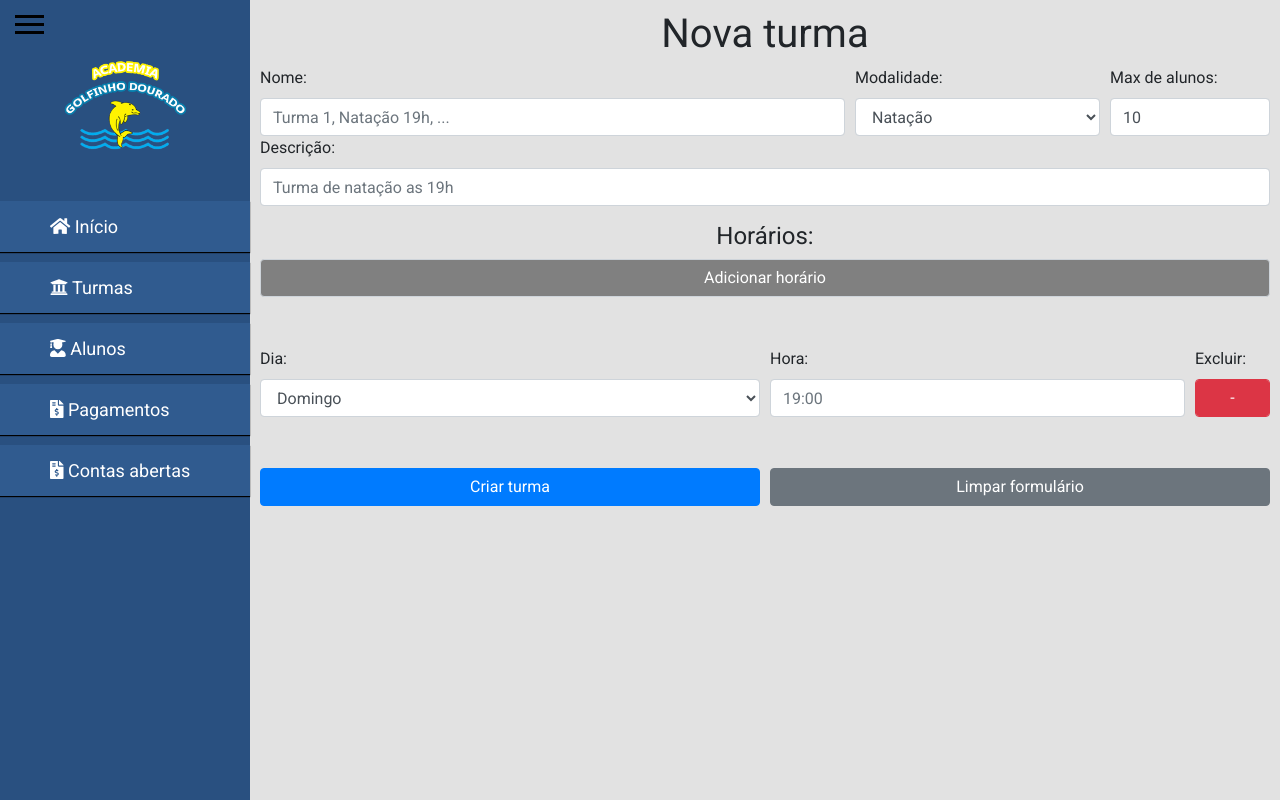
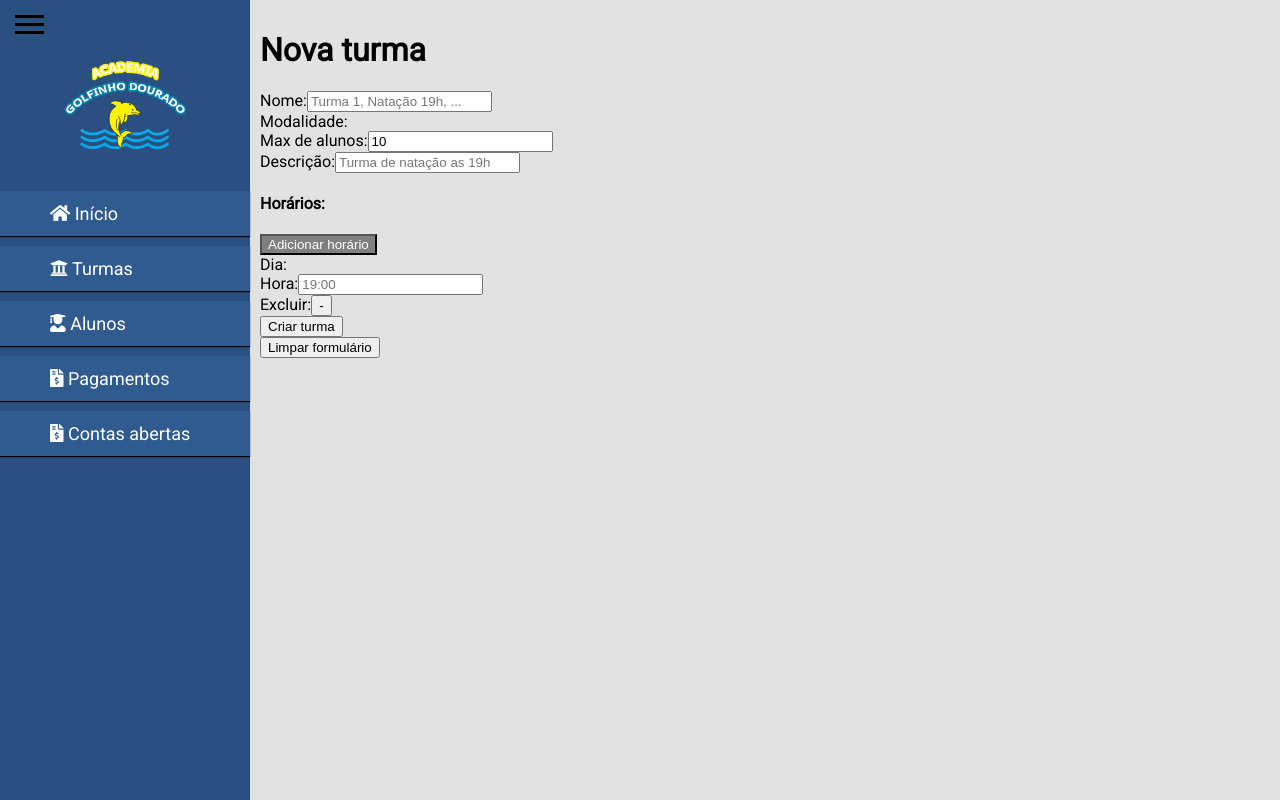
Before and after one commit to arantesxyz/AcademiaApp, a React (Create React App) app in the folder frontend/: page /turmas/criar in a window 1280 px wide. Built offline with nearby package versions, Linux system fonts and the light colour scheme.

Commit message:
Add files via upload

```diff
--- a/frontend/package.json
+++ b/frontend/package.json
@@ -6,13 +6,10 @@
     "@fortawesome/fontawesome-svg-core": "^1.2.25",
     "@fortawesome/free-solid-svg-icons": "^5.11.2",
     "@fortawesome/react-fontawesome": "^0.1.6",
-    "bootstrap": "^4.3.1",
-    "node-sass": "^4.13.0",
     "react": "^16.10.2",
     "react-dom": "^16.10.2",
     "react-router-dom": "^5.1.2",
     "react-scripts": "1.1.5",
-    "reactstrap": "^8.0.1",
     "save": "^2.4.0"
   },
   "scripts": {
--- a/frontend/src/App.css
+++ b/frontend/src/App.css
@@ -22,7 +22,7 @@
     }
 }
 
-.nospacing {
+.nospacing, body {
     padding: 0 !important;
     margin: 0 !important;
 }
--- a/frontend/src/components/RegisterClass/RegisterClass.js
+++ b/frontend/src/components/RegisterClass/RegisterClass.js
@@ -1,7 +1,6 @@
 import React, { Component } from "react";
 import "./RegisterClass.css";
 
-import { Button, Form, FormGroup, Label, Input, Alert } from "reactstrap";
 
 export class RegisterClass extends Component {
     state = {
@@ -70,12 +69,11 @@ export class RegisterClass extends Component {
         return (
             <div className="registerClass">
                 <h1 className="text-center">Nova turma</h1>
-                <Form>
-                    <FormGroup>
-                        <div className="form-row">
-                            <div className="col-md-7">
-                                <Label for="name">Nome:</Label>
-                                <Input
+                <form>
+                        <div className="">
+                            <div className="">
+                                <label for="name">Nome:</label>
+                                <input
                                     id="name"
                                     type="text"
                                     value={this.state.model.name}
@@ -83,9 +81,10 @@ export class RegisterClass extends Component {
                                     onChange={(e) => this.setValue(e, "name")}
                                 />
                             </div>
-                            <div className="col-md-3">
-                                <Label for="modality">Modalidade:</Label>
-                                <Input
+                            <div className="">
+                                <label for="modality">Modalidade:</label>
+                             {/* SELECT BOX HERE
+                                <input
                                     id="modality"
                                     type="select"
                                     value={this.state.model.modality}
@@ -95,13 +94,13 @@ export class RegisterClass extends Component {
                                 >
                                     <option>Natação</option>
                                     <option>Hidroginástica</option>
-                                </Input>
+                                </input> */}
                             </div>
-                            <div className="col-md-2">
-                                <Label for="maxNumOfStudents">
+                            <div className="">
+                                <label for="maxNumOfStudents">
                                     Max de alunos:
-                                </Label>
-                                <Input
+                                </label>
+                                <input
                                     id="maxNumOfStudents"
                                     type="number"
                                     value={this.state.model.maxNumOfStudents}
@@ -111,10 +110,10 @@ export class RegisterClass extends Component {
                                 />
                             </div>
                         </div>
-                        <div className="form-row">
-                            <div className="col-md-12">
-                                <Label for="description">Descrição:</Label>
-                                <Input
+                        <div className="">
+                            <div className="">
+                                <label for="description">Descrição:</label>
+                                <input
                                     id="description"
                                     type="text"
                                     value={this.state.model.description}
@@ -125,18 +124,16 @@ export class RegisterClass extends Component {
                                 />
                             </div>
                         </div>
-                    </FormGroup>
 
                     {/* Times div */}
-                    <div className="times-div">
-                        <h4 className="text-center">Horários:</h4>
-                        <Input
+                    <div className="">
+                        <h4 className="">Horários:</h4>
+                        <input
                             id="btn-plus"
                             type="button"
                             value="Adicionar horário"
                             onClick={this.addTime}
                         />
-                        <FormGroup id="timeForm" className="time-box">
                             {this.state.model.times.map((item) => (
                                 <Times
                                     key={item.id}
@@ -145,32 +142,31 @@ export class RegisterClass extends Component {
                                     removeTime={this.removeTime}
                                 ></Times>
                             ))}
-                        </FormGroup>
                     </div>
                     {/* End times div */}
 
                     {/* Buttons */}
-                    <div className="form-row">
-                        <div className="col-md-6">
-                            <Button color="primary" block onClick={this.create}>
+                    <div className="">
+                        <div className="">
+                            <button color="primary" block onClick={this.create}>
                                 {" "}
                                 Criar turma{" "}
-                            </Button>
+                            </button>
                         </div>
 
-                        <div className="col-md-6">
-                            <Button
+                        <div className="">
+                            <button
                                 color="secondary"
                                 block
                                 onClick={this.cleanForm}
                             >
                                 {" "}
                                 Limpar formulário{" "}
-                            </Button>
+                            </button>
                         </div>
                     </div>
                     {/* End Buttons */}
-                </Form>
+                </form>
             </div>
         );
     }
@@ -199,10 +195,11 @@ class Times extends Component {
     render() {
         return (
             <div className="App">
-                <div className="form-row">
-                    <div className="col-md-6">
-                        <Label for="weekDay">Dia:</Label>
-                        <Input
+                <div className="">
+                    <div className="">
+                        <label for="weekDay">Dia:</label>
+                        {/* SELECT BOX HERE
+                        <input
                             id="weekDay"
                             type="select"
                             value={this.state.weekDay}
@@ -215,11 +212,11 @@ class Times extends Component {
                             <option>Quinta-feira</option>
                             <option>Sexta-feira</option>
                             <option>Sabado</option>
-                        </Input>
+                        </input> */}
                     </div>
-                    <div className="col-md-5">
-                        <Label for="hour">Hora:</Label>
-                        <Input
+                    <div className="">
+                        <label for="hour">Hora:</label>
+                        <input
                             id="hour"
                             type="text"
                             value={this.state.hour}
@@ -227,9 +224,9 @@ class Times extends Component {
                             onChange={(e) => this.setValue(e, "hour")}
                         />
                     </div>
-                    <div className="col-md-1">
-                        <Label for="hour">Excluir:</Label>
-                        <Input
+                    <div className="">
+                        <label for="hour">Excluir:</label>
+                        <input
                             className="btn-danger"
                             type="button"
                             value="-"
--- a/frontend/src/components/RegisterStudent/RegisterStudent.js
+++ b/frontend/src/components/RegisterStudent/RegisterStudent.js
@@ -1,7 +1,6 @@
 import React, { Component } from "react";
 import "./RegisterStudent.css";
 
-import { Button, Form, FormGroup, Label, Input, Alert } from "reactstrap";
 
 export class RegisterStudent extends Component {
     state = {
@@ -17,13 +16,12 @@ export class RegisterStudent extends Component {
     render() {
         return (
             <div className="registerStudent">
-                <h1 className="text-center">Novo aluno</h1>
-                <Form>
-                    <FormGroup>
-                        <div className="form-row">
-                            <div className="col-md-9">
-                                <Label for="name">Nome:</Label>
-                                <Input
+                <h1 className="">Novo aluno</h1>
+                <form>
+                        <div className="">
+                            <div className="">
+                                <label for="name">Nome:</label>
+                                <input
                                     id="name"
                                     type="text"
                                     value={this.state.model.name}
@@ -31,9 +29,9 @@ export class RegisterStudent extends Component {
                                     onChange={(e) => this.setValue(e, "name")}
                                 />
                             </div>
-                            <div className="col-md-3">
-                                <Label for="instagram">Instagram:</Label>
-                                <Input
+                            <div className="">
+                                <label for="instagram">Instagram:</label>
+                                <input
                                     id="instagram"
                                     type="text"
                                     value={this.state.model.instagram}
@@ -44,13 +42,11 @@ export class RegisterStudent extends Component {
                                 />
                             </div>
                         </div>
-                    </FormGroup>
 
-                    <FormGroup>
-                        <div className="form-row">
-                            <div className="col-md-3">
-                                <Label for="phone">Telefone:</Label>
-                                <Input
+                        <div className="">
+                            <div className="">
+                                <label for="phone">Telefone:</label>
+                                <input
                                     id="phone"
                                     type="text"
                                     value={this.state.model.phone}
@@ -58,9 +54,9 @@ export class RegisterStudent extends Component {
                                     onChange={(e) => this.setValue(e, "phone")}
                                 />
                             </div>
-                            <div className="col-md-5">
-                                <Label for="email">Email:</Label>
-                                <Input
+                            <div className="">
+                                <label for="email">Email:</label>
+                                <input
                                     id="email"
                                     type="email"
                                     value={this.state.model.email}
@@ -68,11 +64,11 @@ export class RegisterStudent extends Component {
                                     onChange={(e) => this.setValue(e, "email")}
                                 />
                             </div>
-                            <div className="col-md-4">
-                                <Label for="birthday">
+                            <div className="">
+                                <label for="birthday">
                                     Data de Nascimento:
-                                </Label>
-                                <Input
+                                </label>
+                                <input
                                     id="birthday"
                                     type="date"
                                     value={this.state.model.email}
@@ -83,11 +79,10 @@ export class RegisterStudent extends Component {
                                 />
                             </div>
                         </div>
-                    </FormGroup>
-                    <FormGroup>
-                        <div className="form-row">
-                            <Label for="address">Endereço:</Label>
-                            <Input
+
+                        <div className="">
+                            <label for="address">Endereço:</label>
+                            <input
                                 id="address"
                                 type="text"
                                 value={this.state.model.address}
@@ -95,30 +90,30 @@ export class RegisterStudent extends Component {
                                 onChange={(e) => this.setValue(e, "address")}
                             />
                         </div>
-                    </FormGroup>
+
 
                     {/* Buttons */}
-                    <div className="form-row">
-                        <div className="col-md-6">
-                            <Button color="primary" block onClick={this.create}>
+                    <div className="">
+                        <div className="">
+                            <button color="primary" block onClick={this.create}>
                                 {" "}
                                 Gravar{" "}
-                            </Button>
+                            </button>
                         </div>
 
-                        <div className="col-md-6">
-                            <Button
+                        <div className="">
+                            <button
                                 color="secondary"
                                 block
                                 onClick={this.create}
                             >
                                 {" "}
                                 Limpar formulário{" "}
-                            </Button>
+                            </button>
                         </div>
                     </div>
                     {/* End Buttons */}
-                </Form>
+                </form>
             </div>
         );
     }
--- a/frontend/src/components/Sidebar/Sidebar.css
+++ b/frontend/src/components/Sidebar/Sidebar.css
@@ -81,7 +81,7 @@
     color: white !important;
 }
 
-@media screen and (min-width: 360px) {
+@media screen and (min-width: 420px) {
     .sidebar {
         display: flex;
         width: 250px;
--- a/frontend/src/components/Students/Students.css
+++ b/frontend/src/components/Students/Students.css
@@ -0,0 +1,5 @@
+.students{
+    display: flex;
+    flex-direction: column;
+    justify-content: space-around;
+}
--- a/frontend/src/components/Students/Students.js
+++ b/frontend/src/components/Students/Students.js
@@ -6,7 +6,7 @@ import { Table } from "reactstrap";
 
 import { SendRequest } from "../../imports/sendrequest";
 import { FontAwesomeIcon } from "@fortawesome/react-fontawesome";
-
+import { RegisterStudent} from "../RegisterStudent/RegisterStudent";
 export class Students extends Component {
     constructor(props) {
         super(props);
--- a/frontend/src/index.js
+++ b/frontend/src/index.js
@@ -1,4 +1,3 @@
-import "bootstrap/dist/css/bootstrap.min.css";
 import React from "react";
 import ReactDOM from "react-dom";
 import App from "./App";
```
